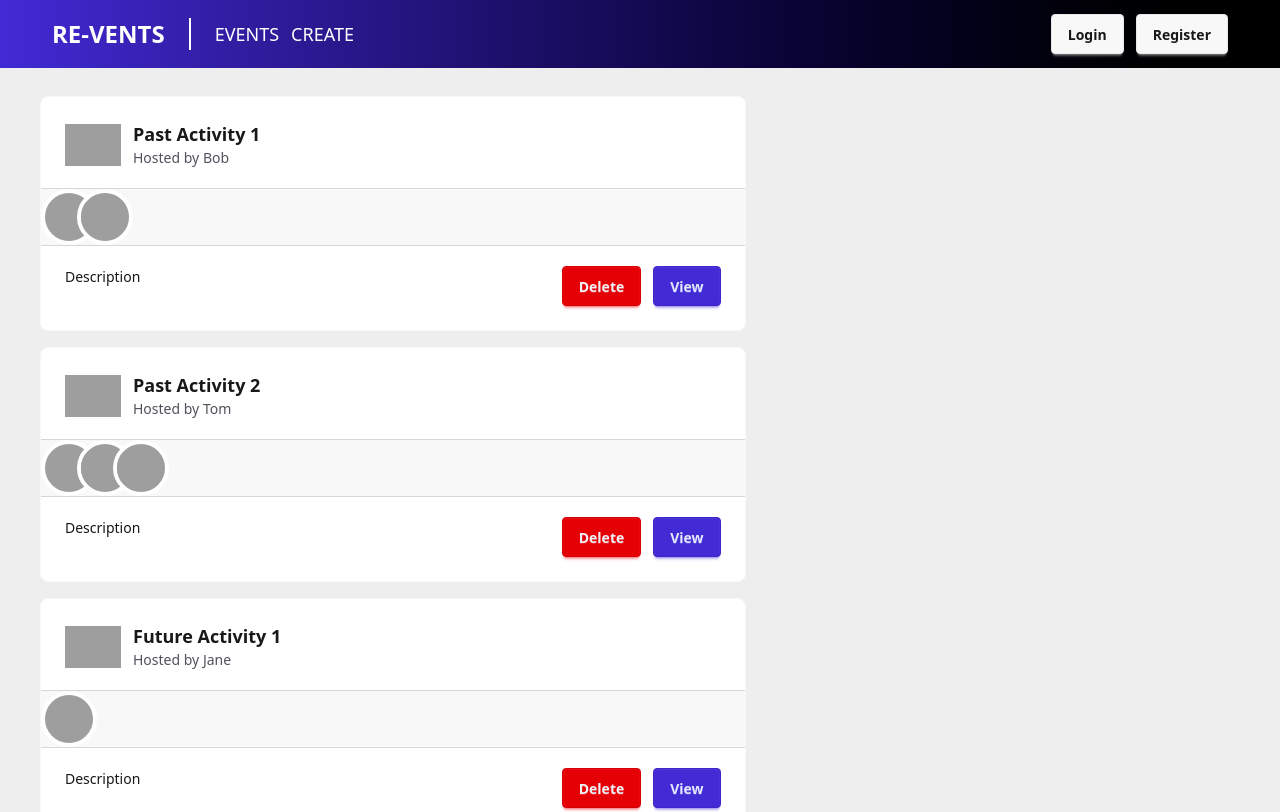
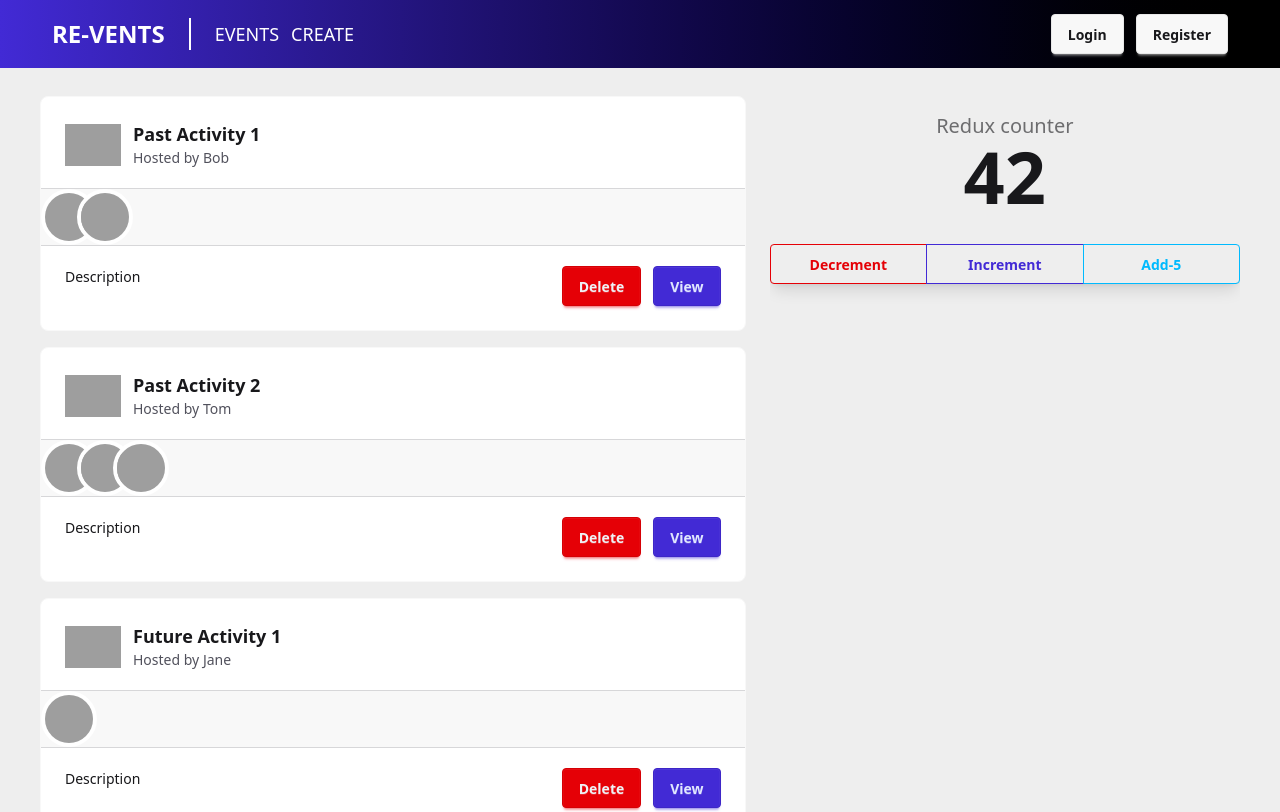
Before and after one commit to Ishan-Pradhan/Revents, a React (Vite) app: page / in a window 1280 px wide. Shown: the top 812 px of the page. Built offline with nearby package versions, Linux system fonts and the light colour scheme; grey boxes are pictures that could not be loaded.

Commit message:
Counters

```diff
--- a/src/features/counter/Counter.tsx
+++ b/src/features/counter/Counter.tsx
@@ -1,10 +1,23 @@
-\
 const Counter = () => {
   return (
-    <div>
+    <div className="card bg-base-1000 shadow-lg flex flex-col gap-4">
+      <div className="stats text-center">
+        <div className="stat">
+          <div className="stat-title text-xl">Redux counter</div>
+          <div className="stat-value text-7xl">42</div>
+        </div>
+      </div>
+      <div className="join flex justify-center">
+        <div className="btn btn-error btn-outline join-item flex-1">
+          Decrement
+        </div>
+        <div className="btn btn-primary btn-outline join-item flex-1">
+          Increment
+        </div>
+        <div className="btn btn-info btn-outline join-item flex-1">Add-5</div>
+      </div>
+    </div>
+  );
+};
 
-    </div>
-  )
-}
-
-export default Counter
+export default Counter;
--- a/src/features/events/dashboard/EventDashboard.tsx
+++ b/src/features/events/dashboard/EventDashboard.tsx
@@ -4,6 +4,7 @@ import EventForm from "../form/EventForm";
 import EventCard from "./EventCard";
 import type { AppEvent } from "../../../lib/types";
 import { AnimatePresence, motion } from "motion/react";
+import Counter from "../../counter/Counter";
 
 type Props = {
   formOpen: boolean;
@@ -67,8 +68,8 @@ const EventDashboard = ({
         </AnimatePresence>
       </div>
       <div className="w-2/5 overflow-hidden">
-        <AnimatePresence>
-          {formOpen && (
+        <AnimatePresence mode="wait">
+          {formOpen ? (
             <motion.div
               initial={{ opacity: 0, x: 200 }}
               animate={{ opacity: 1, x: 0 }}
@@ -83,6 +84,16 @@ const EventDashboard = ({
                 selectedEvent={selectedEvent}
               />
             </motion.div>
+          ) : (
+            <motion.div
+              key="counter"
+              initial={{ opacity: 0, x: 200 }}
+              animate={{ opacity: 1, x: 0 }}
+              exit={{ opacity: 0, x: 200 }}
+              transition={{ duration: 0.3, ease: "easeInOut" }}
+            >
+              <Counter />
+            </motion.div>
           )}
         </AnimatePresence>
       </div>
```
